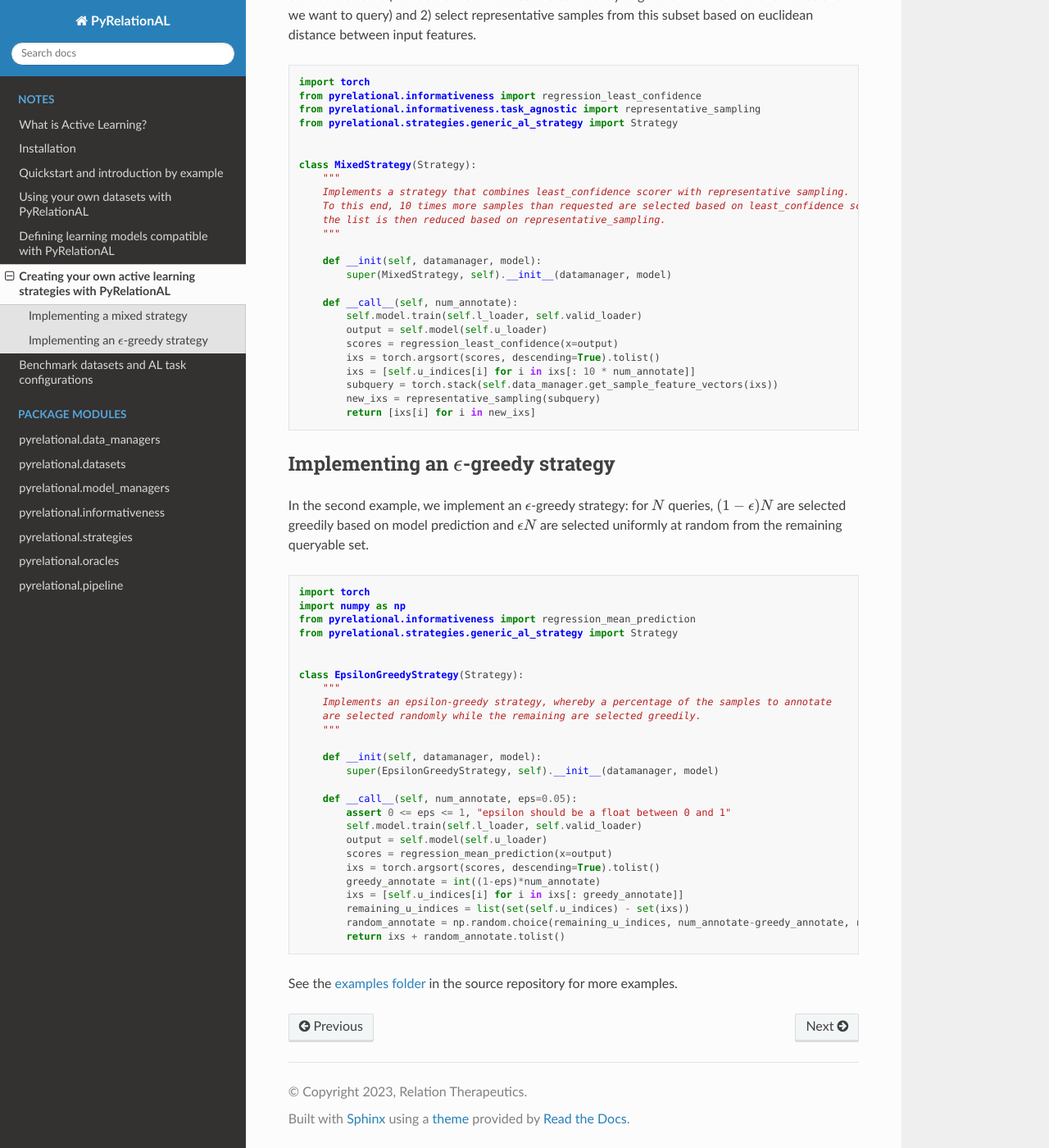
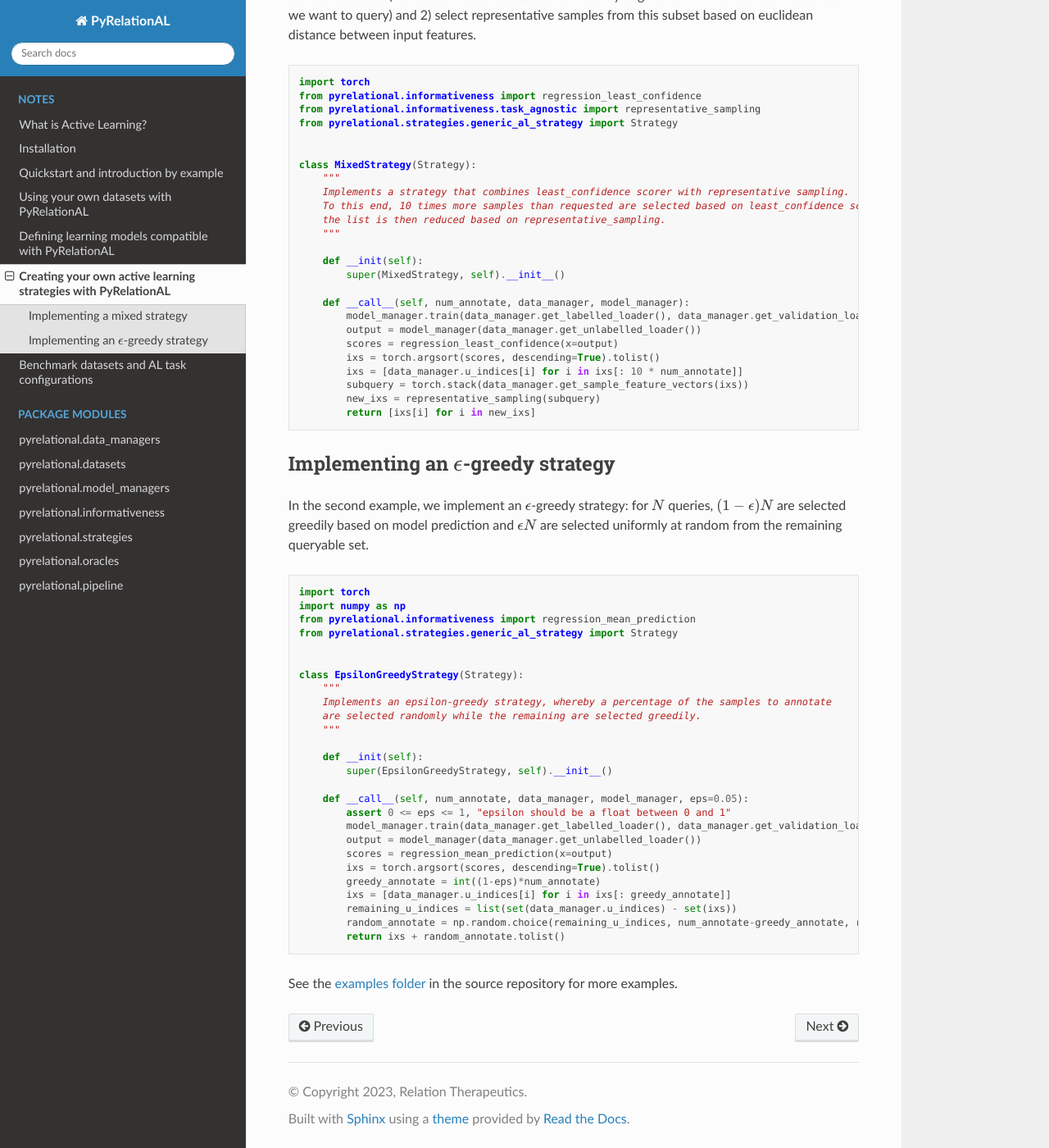
Before and after one commit to RelationRx/pyrelational, a Sphinx documentation site: the page built from docs/source/notes/using_your_own_strategy.rst, in a window 1280 px wide and 1400 px high, scrolled down 464 px. Shown: the whole window at 82% size. Built offline with Sphinx 7.4.7 and the Read the Docs theme 2.0.0, drawn with Linux system fonts in a browser that asks for light colours.

Commit message:
fix strategy example

```diff
--- a/docs/source/notes/using_your_own_strategy.rst
+++ b/docs/source/notes/using_your_own_strategy.rst
@@ -34,16 +34,16 @@ subset based on euclidean distance between input features.
         the list is then reduced based on representative_sampling.
         """
 
-        def __init(self, datamanager, model):
-            super(MixedStrategy, self).__init__(datamanager, model)
+        def __init(self):
+            super(MixedStrategy, self).__init__()
 
-        def __call__(self, num_annotate):
-            self.model.train(self.l_loader, self.valid_loader)
-            output = self.model(self.u_loader)
+        def __call__(self, num_annotate, data_manager, model_manager):
+            model_manager.train(data_manager.get_labelled_loader(), data_manager.get_validation_loader())
+            output = model_manager(data_manager.get_unlabelled_loader())
             scores = regression_least_confidence(x=output)
             ixs = torch.argsort(scores, descending=True).tolist()
-            ixs = [self.u_indices[i] for i in ixs[: 10 * num_annotate]]
-            subquery = torch.stack(self.data_manager.get_sample_feature_vectors(ixs))
+            ixs = [data_manager.u_indices[i] for i in ixs[: 10 * num_annotate]]
+            subquery = torch.stack(data_manager.get_sample_feature_vectors(ixs))
             new_ixs = representative_sampling(subquery)
             return [ixs[i] for i in new_ixs]
 
@@ -68,18 +68,18 @@ random from the remaining queryable set.
         are selected randomly while the remaining are selected greedily.
         """
 
-        def __init(self, datamanager, model):
-            super(EpsilonGreedyStrategy, self).__init__(datamanager, model)
+        def __init(self):
+            super(EpsilonGreedyStrategy, self).__init__()
 
-        def __call__(self, num_annotate, eps=0.05):
+        def __call__(self, num_annotate, data_manager, model_manager, eps=0.05):
             assert 0 <= eps <= 1, "epsilon should be a float between 0 and 1"
-            self.model.train(self.l_loader, self.valid_loader)
-            output = self.model(self.u_loader)
+            model_manager.train(data_manager.get_labelled_loader(), data_manager.get_validation_loader())
+            output = model_manager(data_manager.get_unlabelled_loader())
             scores = regression_mean_prediction(x=output)
             ixs = torch.argsort(scores, descending=True).tolist()
             greedy_annotate = int((1-eps)*num_annotate)
-            ixs = [self.u_indices[i] for i in ixs[: greedy_annotate]]
-            remaining_u_indices = list(set(self.u_indices) - set(ixs))
+            ixs = [data_manager.u_indices[i] for i in ixs[: greedy_annotate]]
+            remaining_u_indices = list(set(data_manager.u_indices) - set(ixs))
             random_annotate = np.random.choice(remaining_u_indices, num_annotate-greedy_annotate, replace=False)
             return ixs + random_annotate.tolist()
 
```
